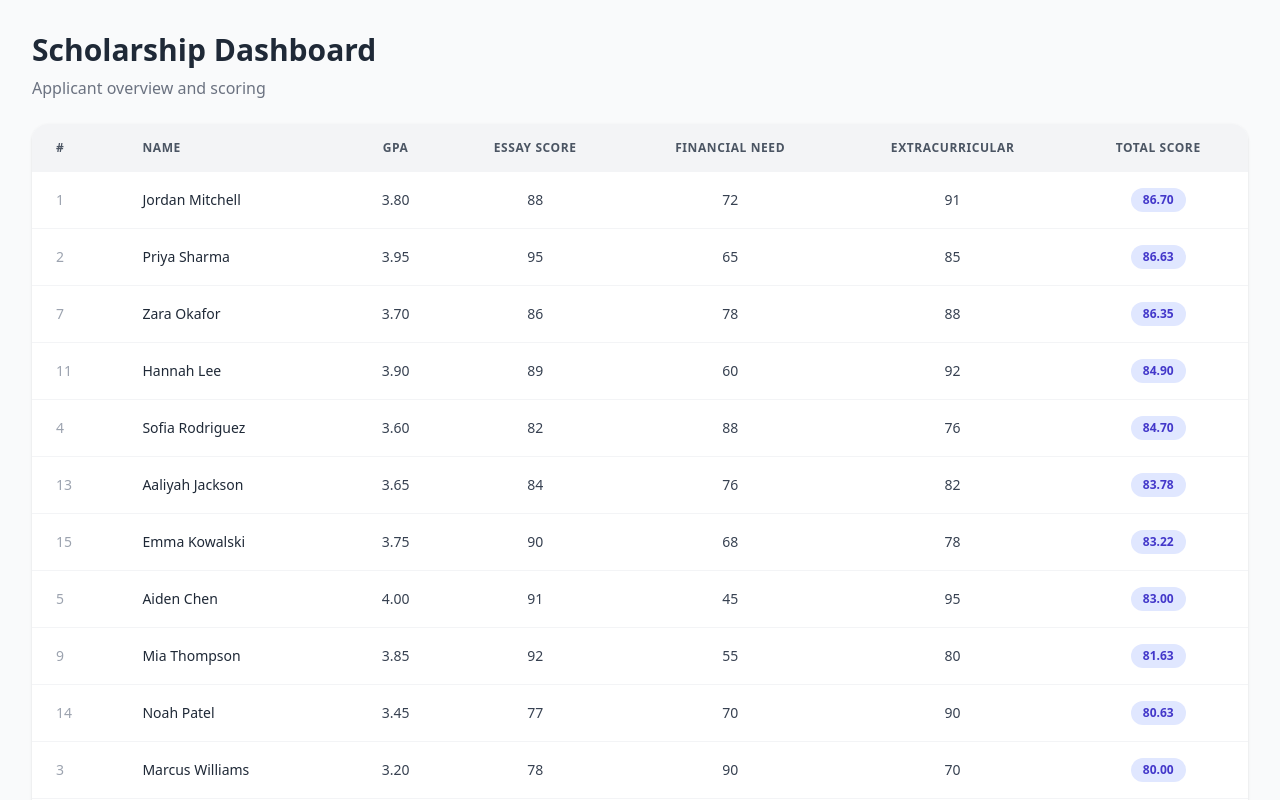
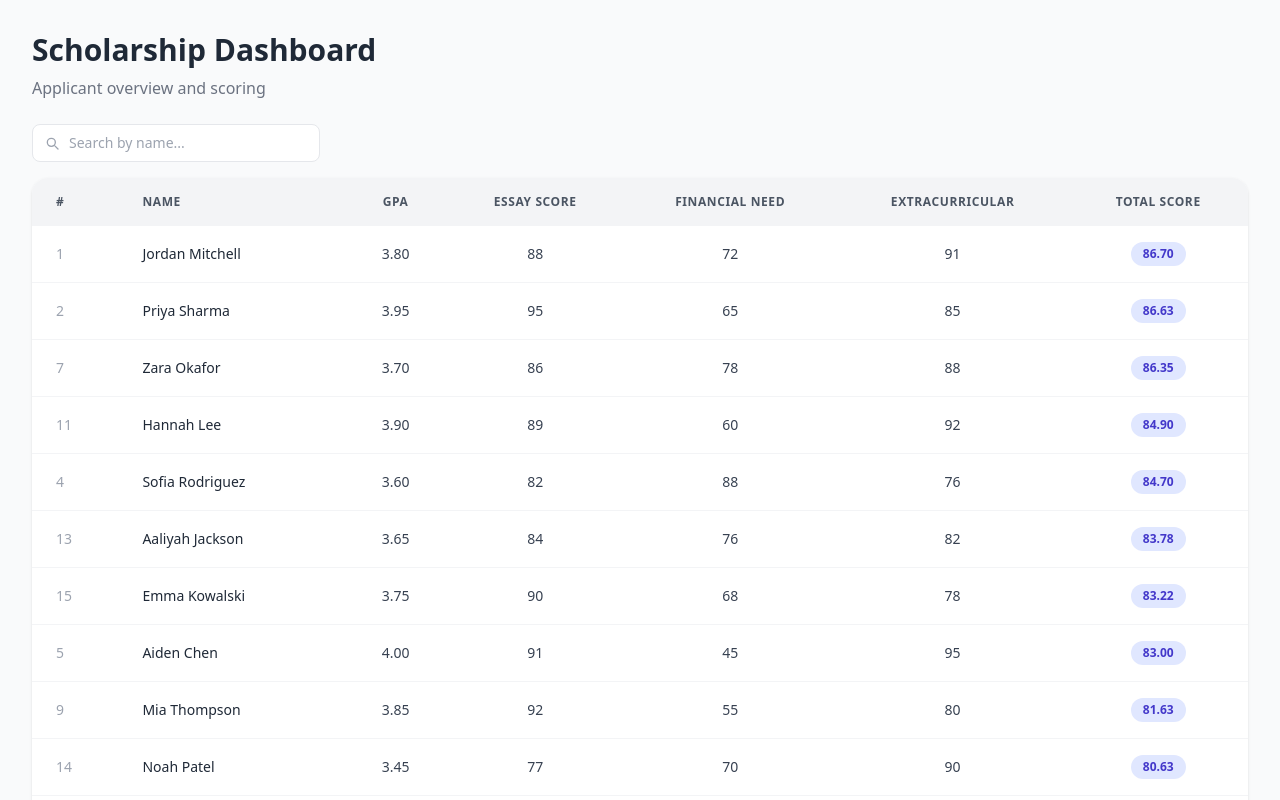
Before and after one commit to gaelle-nassar/scholarship-dashboard, a Nuxt app: page / in a window 1280 px wide. Shown: the top 800 px of the page. Built offline with nearby package versions, Linux system fonts and the light colour scheme.

Commit message:
add name search filter

```diff
--- a/app/components/ApplicantsTable.vue
+++ b/app/components/ApplicantsTable.vue
@@ -1,4 +1,6 @@
 <template>
+  <div class="space-y-4">
+  <SearchBar v-model="query" />
   <div class="bg-white rounded-2xl shadow overflow-hidden">
     <table class="w-full text-sm text-left">
       <thead class="bg-gray-100 text-gray-600 uppercase text-xs tracking-wider">
@@ -21,10 +23,10 @@
       </tbody>
     </table>
   </div>
+  </div>
 </template>
 
 <script setup>
-import { useApplicants } from '~/composables/useApplicants.js'
-
-const { sortedApplicants } = useApplicants()
+const query = ref('')
+const { sortedApplicants } = useApplicants(query)
 </script>
--- /dev/null
+++ b/app/components/SearchBar.vue
@@ -0,0 +1,21 @@
+<template>
+  <div class="relative w-72">
+    <span class="absolute inset-y-0 left-3 flex items-center text-gray-400">
+      <svg xmlns="http://www.w3.org/2000/svg" class="h-4 w-4" fill="none" viewBox="0 0 24 24" stroke="currentColor">
+        <path stroke-linecap="round" stroke-linejoin="round" stroke-width="2" d="M21 21l-4.35-4.35M17 11A6 6 0 1 1 5 11a6 6 0 0 1 12 0z" />
+      </svg>
+    </span>
+    <input
+      :value="modelValue"
+      @input="$emit('update:modelValue', $event.target.value)"
+      type="text"
+      placeholder="Search by name..."
+      class="w-full pl-9 pr-4 py-2 text-sm border border-gray-200 rounded-lg bg-white focus:outline-none focus:ring-2 focus:ring-indigo-300 focus:border-transparent transition"
+    />
+  </div>
+</template>
+
+<script setup>
+defineProps({ modelValue: { type: String, default: '' } })
+defineEmits(['update:modelValue'])
+</script>
--- a/app/composables/useApplicants.js
+++ b/app/composables/useApplicants.js
@@ -8,10 +8,13 @@ export function computeTotalScore(a) {
   return (gpa + essay + financial + extra).toFixed(2)
 }
 
-export function useApplicants() {
-  const sortedApplicants = computed(() =>
-    [...applicants].sort((a, b) => computeTotalScore(b) - computeTotalScore(a))
-  )
+export function useApplicants(query) {
+  const sortedApplicants = computed(() => {
+    const q = query?.value?.toLowerCase() ?? ''
+    return [...applicants]
+      .filter(a => a.name.toLowerCase().includes(q))
+      .sort((a, b) => computeTotalScore(b) - computeTotalScore(a))
+  })
 
   return { sortedApplicants }
 }
```
